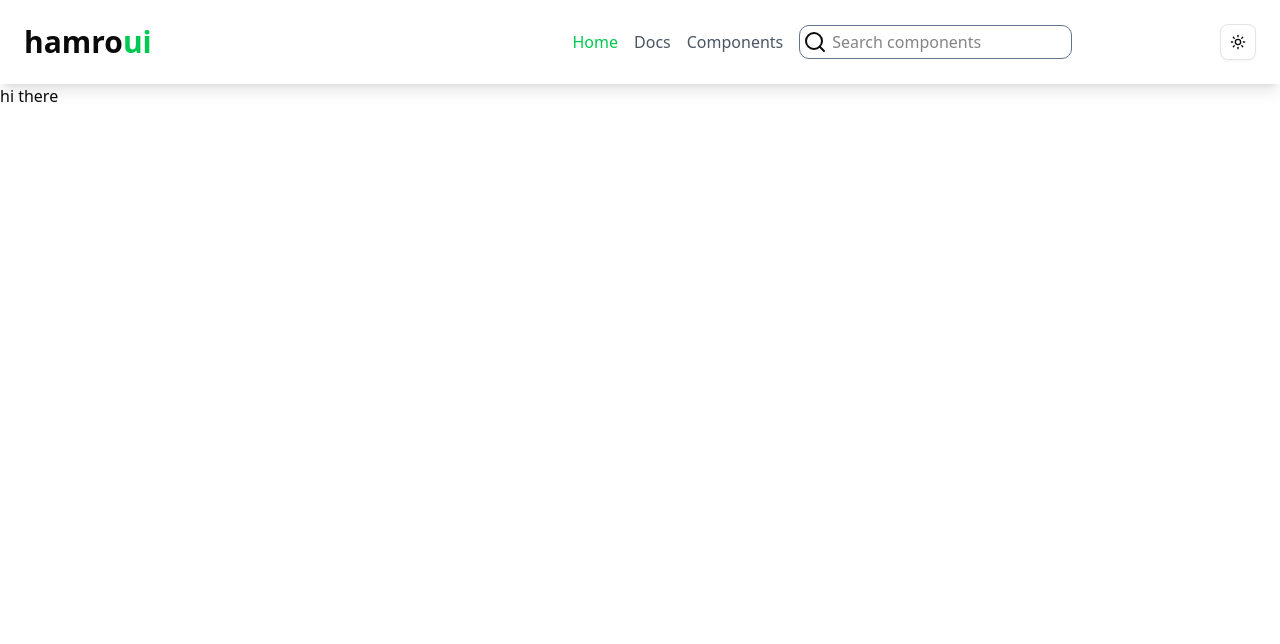
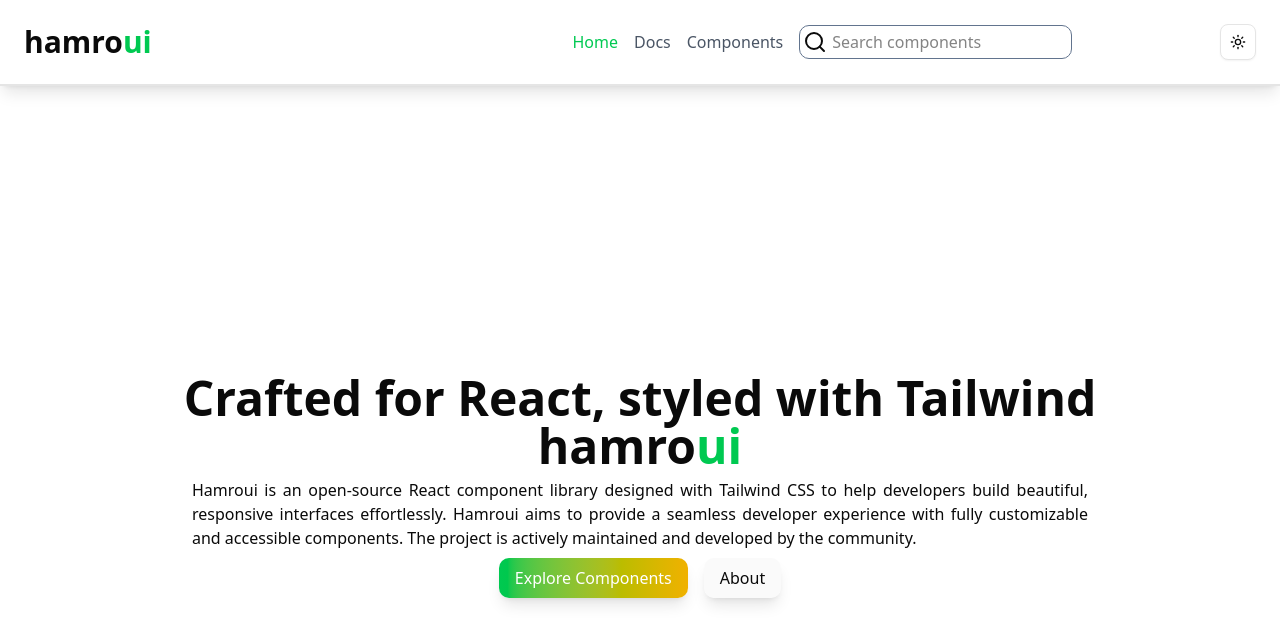
Before and after one commit to presabkhadka/hamroui, a React (Vite) app: page / in a window 1280 px wide. Shown: the top 644 px of the page. Built offline with nearby package versions, Linux system fonts and the light colour scheme.

Commit message:
updt - landing page complete

```diff
--- a/src/pages/Landing.tsx
+++ b/src/pages/Landing.tsx
@@ -1,13 +1,51 @@
+import { useNavigate } from "react-router-dom";
 import Navbar from "../components/navbar";
 
 export default function Landing() {
+  const navigate = useNavigate();
   return (
-    <div className="grid grid-cols-1 md:grid-cols-8 lg:grid-cols-12 h-screen dark:bg-muted/80">
-      <div className="col-span-full">
-        <div className=" shadow-lg h-fit">
+    <div className="grid grid-cols-1 md:grid-cols-8 lg:grid-cols-12 h-screen overflow-hidden">
+      <div className="col-span-full ">
+        <div className=" shadow-lg border-b-2 top-0 sticky z-50">
           <Navbar />
         </div>
-        hi there
+        <div className="flex flex-col items-center justify-center gap-2 h-full ">
+          <div>
+            <h1 className="text-5xl font-bold text-center leading-12">
+              Crafted for React, styled with Tailwind
+              <br />
+              hamro<span className="text-green-500">ui</span>
+            </h1>
+          </div>
+          <div>
+            <p className="max-w-lg mx-auto md:max-w-4xl text-justify font-thin">
+              Hamroui is an open-source React component library designed with
+              Tailwind CSS to help developers build beautiful, responsive
+              interfaces effortlessly. Hamroui aims to provide a seamless
+              developer experience with fully customizable and accessible
+              components. The project is actively maintained and developed by
+              the community.
+            </p>
+          </div>
+          <div className="flex gap-4">
+            <button
+              className="rounded-lg px-4 py-2 bg-gradient-to-r from-green-500 to-yellow-500 text-white hover:bg-green-400 cursor-pointer shadow-lg hover:scale-105 transition-all"
+              onClick={() => {
+                navigate("/components");
+              }}
+            >
+              Explore Components
+            </button>
+            <button
+              className="rounded-lg px-4 py-2 bg-muted/50 hover:bg-muted/100 cursor-pointer shadow-lg hover:scale-105 transition-all"
+              onClick={() => {
+                navigate("/about");
+              }}
+            >
+              About
+            </button>
+          </div>
+        </div>
       </div>
     </div>
   );
```
